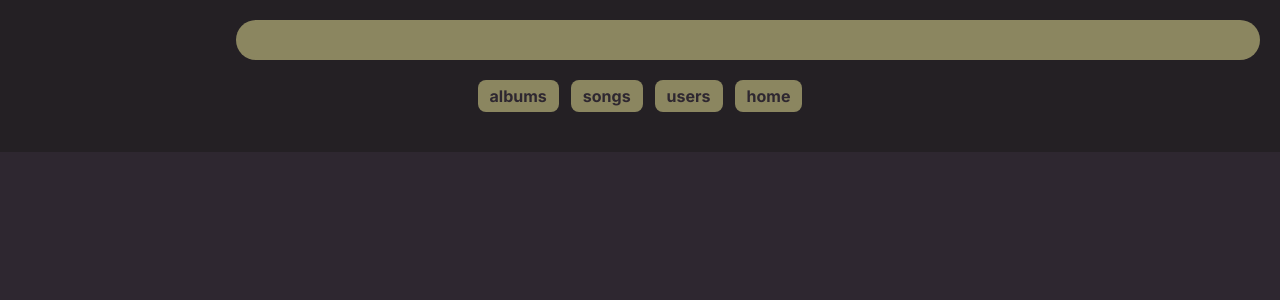
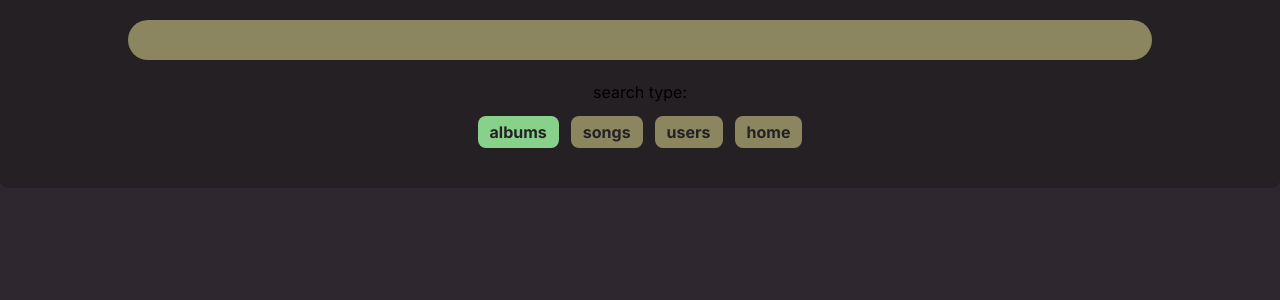
Before and after one commit to joshlarue/lbfm, a Next.js app: page /search in a window 1280 px wide. Shown: the top 300 px of the page. Built offline with nearby package versions, Linux system fonts and the light colour scheme.

Commit message:
searching works for users and albums

```diff
--- a/src/app/api/addalbum/route.js
+++ b/src/app/api/addalbum/route.js
@@ -56,6 +56,8 @@ export async function POST(req, res) {
 
     for (let i = 0; i < albumTracks.length; i++) {
       const curSong = albumTracks[i];
+
+      // replaces single quotes with two single quotes ('') to escape them for the DB
       const songId = sha256(curSong['name'].replace(/'/gi, "''"));
 
       (await connection).execute(`INSERT IGNORE INTO songs
--- a/src/app/api/search/route.js
+++ b/src/app/api/search/route.js
@@ -1,25 +1,49 @@
 'use server'
 import { connect } from 'net';
 import pool from '../../db/pool';
+import { serialize } from 'v8';
 
 export async function POST(req, res) {
 
   const formData = await req.formData();
   console.log(formData);
-  const username = formData.get("query");
-  console.log(username);
+  const query = formData.get("query");
+  const searchType = formData.get("search_type");
+  console.log(query);
   const connection = await pool.getConnection();
 
   try {
+    // inits response to be returned as an error in case the switch fails
+    let response = new Response({status: 500});
+    let result;
 
+    switch (searchType) {
+      case 'albums':
+        result = await connection.query(`
+          SELECT a.album_title, a.album_id
+          FROM albums a
+          WHERE a.album_title LIKE '%${query}%'
+          GROUP BY a.album_title, a.album_id;
+          `);
+        console.log(result[0]);
+        const albums = result[0];
+
+        response = new Response(JSON.stringify({albums}), {status: 200});
+
+        break;
+      case 'songs':
+        break;
+      case 'users':
         // currently must have at least one rating to show up in search results
-    let result = await connection.query(`
-                    SELECT username, COUNT(ar.user_id) FROM users u, album_reviews ar
-                    WHERE username LIKE '${username}%'
+        result = await connection.query(`
+          SELECT username, COUNT(ar.user_id)
+          FROM users u, album_reviews ar
+          WHERE username LIKE '${query}%'
           AND ar.user_id = u.user_id
           GROUP BY username;
           `);
         console.log(result);
+
         // appends returned usernames to list
         let returnedUsernames = [];
         let numUserRatings = [];
@@ -28,9 +52,14 @@ export async function POST(req, res) {
           numUserRatings.push(result[0][i]['COUNT(ar.user_id)']);
         }
         console.log(returnedUsernames, numUserRatings);
+        response = new Response(JSON.stringify({returnedUsernames, numUserRatings}), {status: 200});
+
+        break;
+    }
+
 
     connection.release();
-    return new Response(JSON.stringify({returnedUsernames, numUserRatings}), {status: 200});
+    return response;
   } catch (error) {
     connection.release();
     console.error("Error searching users", error);
--- a/src/app/search/page.js
+++ b/src/app/search/page.js
@@ -6,38 +6,73 @@ import { useState } from "react";
 import Link from "next/link";
 
 export default function Search() {
-  const [userDisplay, setUserDisplay] = useState();
+  const [itemDisplay, setItemDisplay] = useState();
   const [query, setQuery] = useState();
+  const [searchType, setSearchType] = useState('albums');
 
   const updateQuery = (e) => {
     setQuery(e.target.value);
   }
+
   const sendQuery = async (e) => {
     e.preventDefault();
     const formData = new FormData();
     formData.append("query", query);
+    formData.append("search_type", searchType);
     const response = await fetch('/api/search/', {method: 'POST', body: formData});
 
-    // contains returned usernames from substring
-    const userArray = await response.json();
-    console.log(userArray);
-    setUserDisplay(userArray.returnedUsernames.map((user, index) => {
-      return <User user={user} numRatings={userArray.numUserRatings[index]} />
-    }));
+    switch (searchType) {
+      case 'users':
+        // contains returned usernames from substring
+        const userArray = await response.json();
+        console.log(userArray);
+        setItemDisplay(userArray.returnedUsernames.map((user, index) => {
+          return <User user={user} numRatings={userArray.numUserRatings[index]} />
+        }));
+        break;
+      case 'albums':
+        const albumArray = await response.json();
+        console.log(albumArray);
+        setItemDisplay(albumArray.albums.map((album) => {
+          return <Album albumTitle={album['album_title']} albumId={album['album_id']} />
+        }))
+        break;
+    }
+
   }
 
   return (
     <>
-    <div className="w-full h-full flex flex-col p-5 bg-base-dark">
-      <div className="w-full flex flex-col items-end">
+    <div className="w-full h-full flex flex-col p-5 bg-base-dark rounded-b-lg">
+      <div className="w-full flex flex-col items-center">
         <form onSubmit={sendQuery} onChange={updateQuery}>
-          <input className='w-[80vw] h-10 bg-primary-light rounded-full flex justify-end p-5' />
+          <input className='text-base-dark w-[80vw] h-10 bg-primary-light rounded-full flex justify-center p-5' />
         </form>
-        <Header searchHeader={true} />
+        <header className="w-full py-5 flex justify-end items-center">
+          <div className="flex h-[80%] w-full justify-center">
+            <div className="flex flex-col justify-center items-center gap-3">
+            <span className="">search type:</span>
+              <div className="flex gap-3 justify-center items-center">
+                <button onClick={() => setSearchType('albums')} className={`flex justify-center items-center text-base-dark font-bold rounded-lg px-3 py-1 ${searchType == 'albums' ? "bg-secondary" : "bg-primary-light"}`}>
+                  albums
+                </button>
+                <button onClick={() => setSearchType('songs')} className={`flex justify-center items-center text-base-dark font-bold rounded-lg px-3 py-1 ${searchType == 'songs' ? "bg-secondary" : "bg-primary-light"}`}>
+                  songs
+                </button>
+                <button onClick={() => setSearchType('users')} className={`flex justify-center items-center text-base-dark font-bold rounded-lg px-3 py-1 ${searchType == 'users' ? "bg-secondary" : "bg-primary-light"}`}>
+                  users
+                </button>
+                <button className={`flex justify-center items-center bg-primary-light text-base-dark font-bold rounded-lg px-3 py-1`}>
+                  <Link href="/">home</Link>
+                </button>
+              </div>
+            </div>
+          </div>
+        </header>
       </div>
     </div>
     <div className="w-[80%] self-end flex flex-col items-end pt-5 gap-3">
-      {userDisplay}
+      {itemDisplay}
     </div>
     </>
   );
@@ -59,3 +94,15 @@ function User({user, numRatings}) {
     </Link>
   )
 }
+
+function Album({albumTitle, albumId}) {
+  return (
+    <Link href={'/albums/'+albumId} className="p-3 bg-base-dark w-full flex justify-end rounded-l-lg font-bold">
+      <div className="w-full justify-end flex">
+        <div className="text-right">
+          {albumTitle}
+        </div>
+      </div>
+    </Link>
+  )
+}
```
Lines whose indentation alone changed are shown as unchanged.
